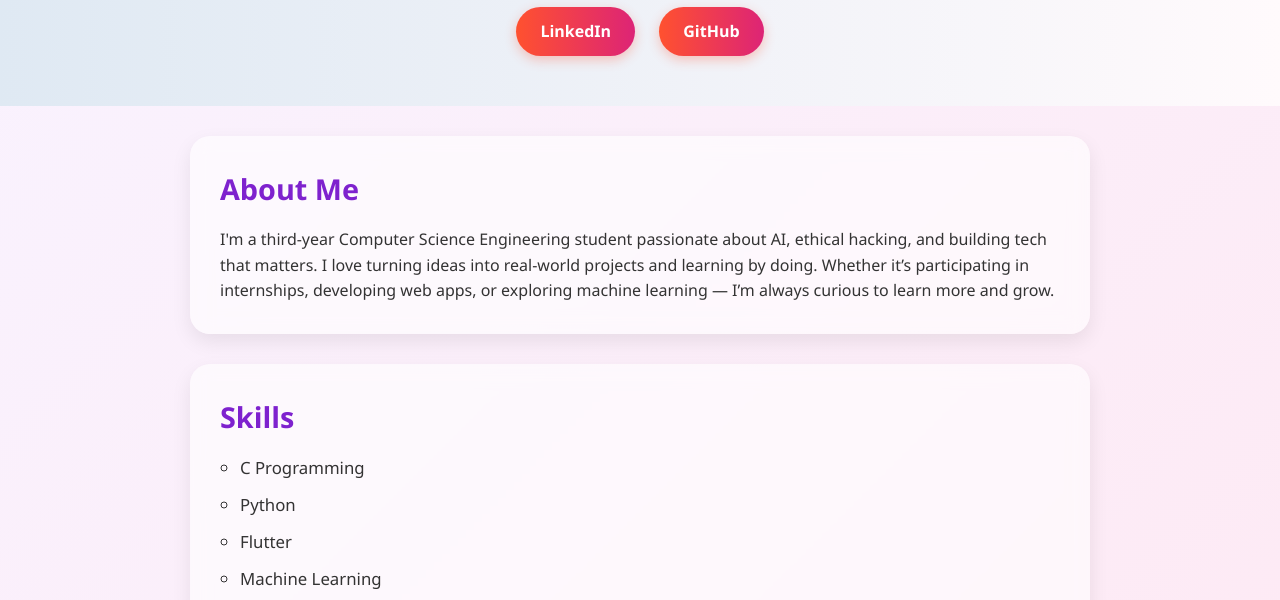
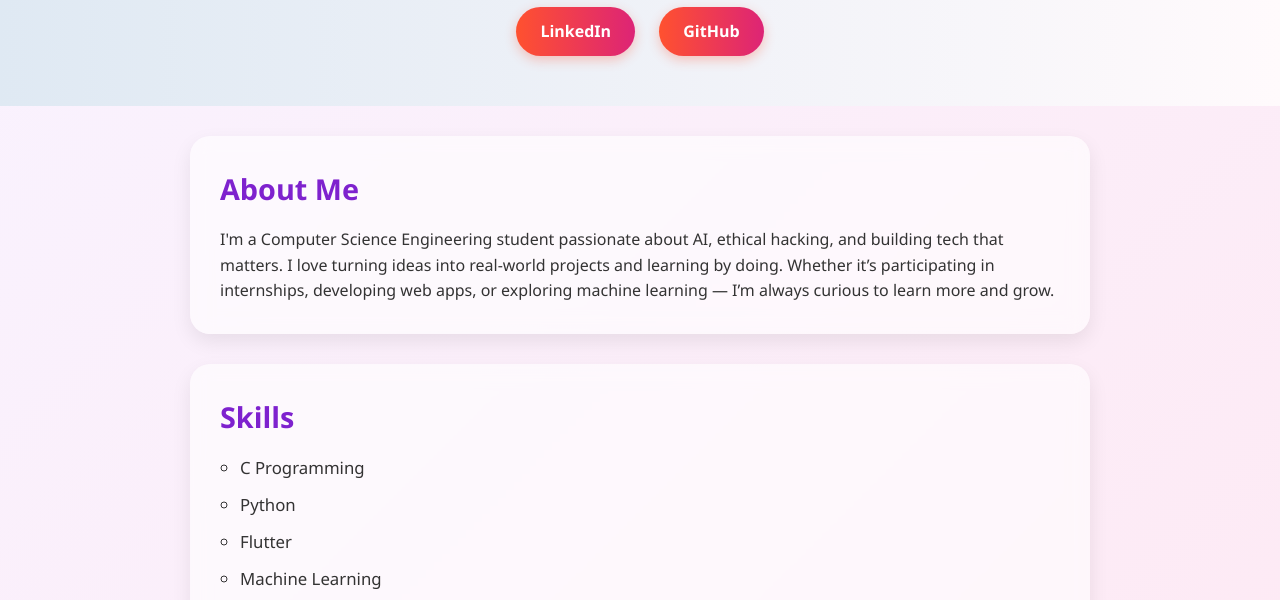
Before and after one commit to SumayyaRiyaz/My_Portfolio, a plain HTML site: page index.html in a window 1280 px wide. Shown: the part 181-781 px from the top of the page. Drawn offline with Linux system fonts and the light colour scheme.

Commit message:
Update index.html

```diff
--- a/index.html
+++ b/index.html
@@ -120,7 +120,7 @@
 
   <section>
     <h2>About Me</h2>
-    <p>I'm a third-year Computer Science Engineering student passionate about AI, ethical hacking, and building tech that matters. I love turning ideas into real-world projects and learning by doing. Whether it’s participating in internships, developing web apps, or exploring machine learning — I’m always curious to learn more and grow.</p>
+    <p>I'm a Computer Science Engineering student passionate about AI, ethical hacking, and building tech that matters. I love turning ideas into real-world projects and learning by doing. Whether it’s participating in internships, developing web apps, or exploring machine learning — I’m always curious to learn more and grow.</p>
   </section>
 
   <section>
```
